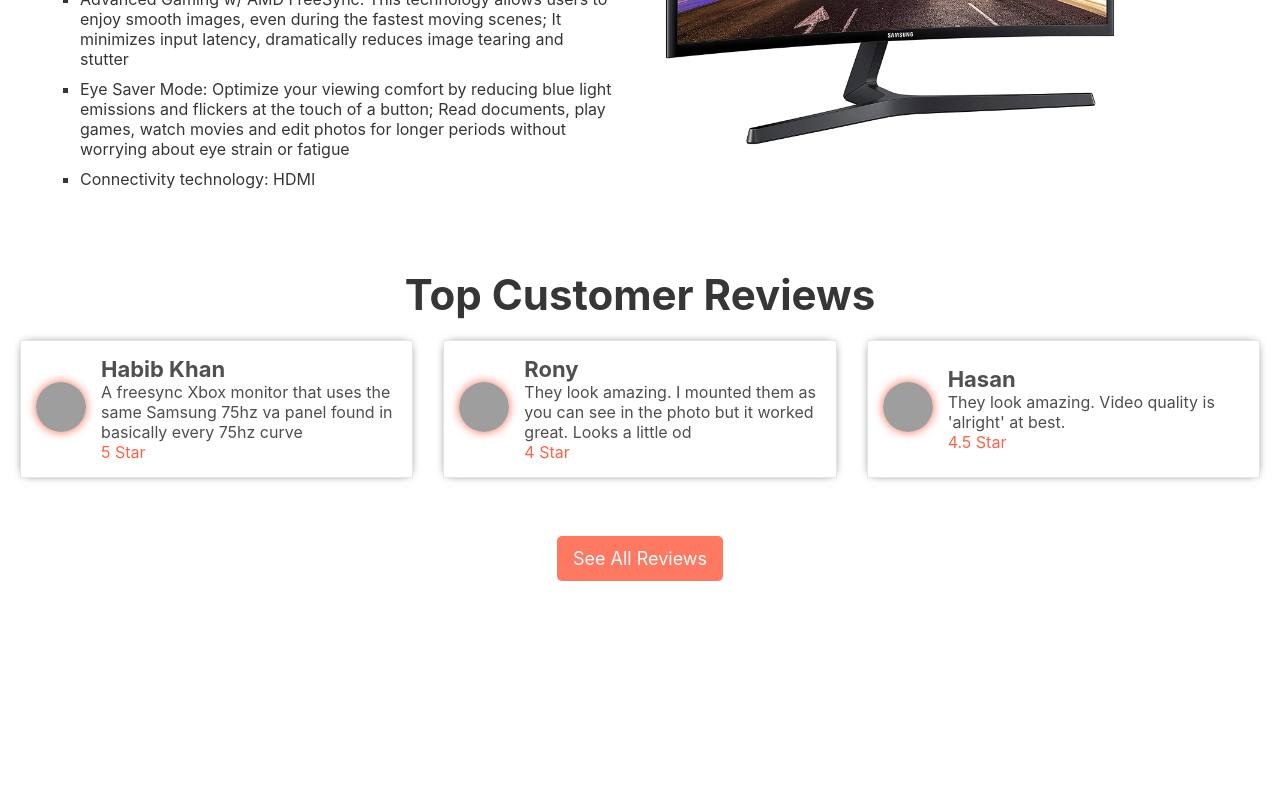
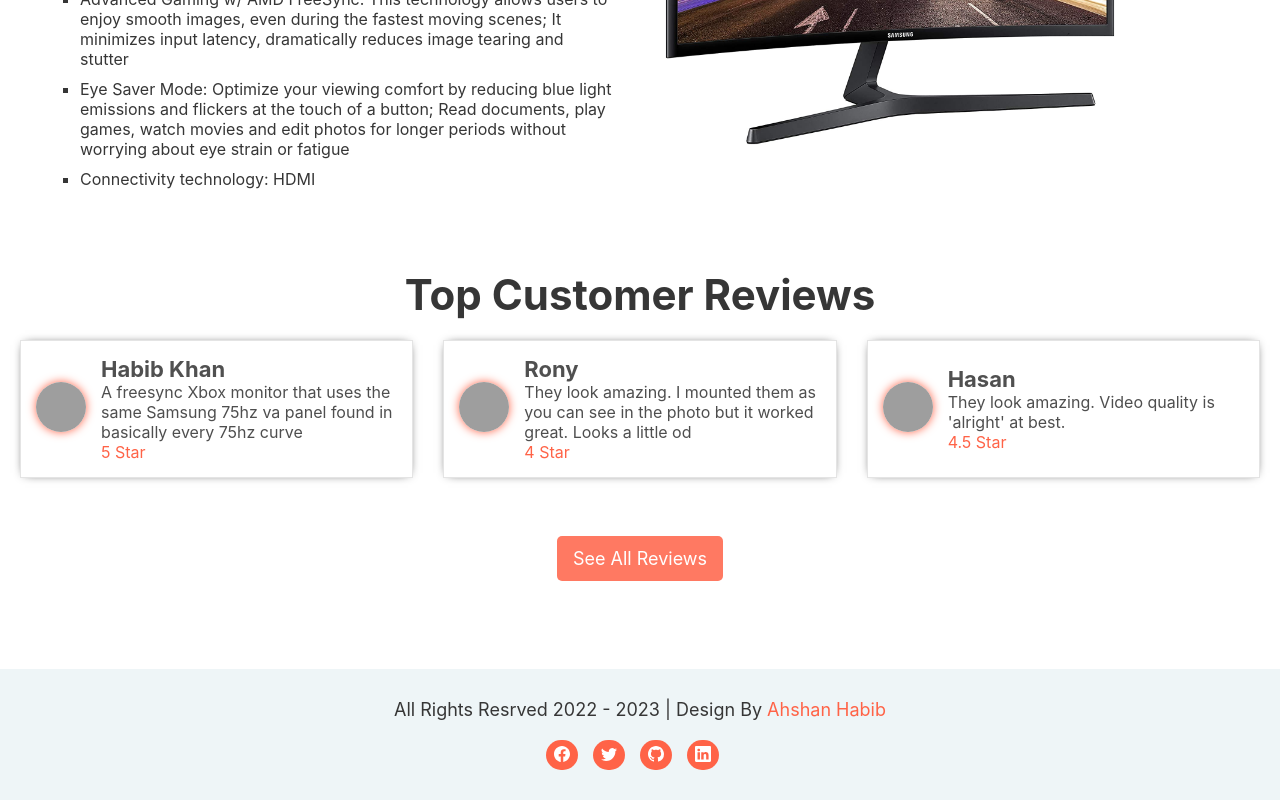
Before and after one commit to AhshanHabib26/computer_hub_in_react, a React (Create React App) app: page / in a window 1280 px wide. Shown: the part 400-1200 px from the top of the page. Before the commit the page ends 981 px from the top, so only its background shows below. Built offline with nearby package versions, Linux system fonts and the light colour scheme; grey boxes are pictures that could not be loaded.

Commit message:
Footer Component Added

```diff
--- a/src/App.js
+++ b/src/App.js
@@ -3,6 +3,7 @@ import './App.css';
 import About from './Components/About/About';
 import Blog from './Components/Blog/Blog';
 import Dashboard from './Components/Dashboard/Dashboard';
+import Footer from './Components/Footer/Footer';
 import Header from './Components/Header/Header';
 import Home from './Components/Home/Home';
 import PageNotFound from './Components/PageNotFound/PageNotFound';
@@ -20,6 +21,7 @@ function App() {
       <Route path='/about' element={<About/>}/>
       <Route path='*' element={<PageNotFound/>}/>
     </Routes>
+    <Footer/>
     </div>
   );
 }
--- /dev/null
+++ b/src/Components/Footer/Footer.css
@@ -0,0 +1,43 @@
+.footer_container{
+    display: flex;
+    flex-direction: column;
+    align-items: center;
+    margin-top: 100px;
+    background-color: #eef5f7;
+    padding: 30px 0;
+}
+.txt_Container p{
+    font-size: 18px;
+    color: #363636;
+}
+.txt_Container a{
+    text-decoration: none;
+    color: tomato;
+}
+.txt_Container a:hover{
+    color: #ff8670;
+}
+
+
+.social_link ul{
+    padding: 0;
+    list-style: none;
+}
+
+.social_link ul li{
+    display: inline-block;
+    margin-right: 15px;
+    margin-top: 20px;
+    background-color: #ff6347;
+    border-radius: 50px;
+    width: 32px;
+    height: 30px;
+    text-align: center;
+    padding-top: 6px;
+    color: #ffffff;
+    cursor: pointer;
+    transition: 0.5s ease-in-out;
+}
+.social_link ul li:hover{
+    background-color: rgb(255, 134, 112);
+}
--- /dev/null
+++ b/src/Components/Footer/Footer.js
@@ -0,0 +1,24 @@
+import React from 'react';
+import './Footer.css'
+import {BsFacebook , BsTwitter, BsGithub, BsLinkedin} from 'react-icons/bs'
+
+
+const Footer = () => {
+    return (
+        <div className='footer_container'>
+            <div className="txt_Container">
+                <p>All Rights Resrved 2022 - 2023 | Design By <a href="https://www.linkedin.com/in/ahshanhabib26/">Ahshan Habib</a> </p>
+            </div>
+            <div class="social_link">
+                <ul>
+                        <li><BsFacebook /></li>
+                        <li><BsTwitter/></li>
+                        <li><BsGithub/></li>
+                        <li><BsLinkedin/></li>
+                </ul>
+        </div>
+        </div>
+    );
+};
+
+export default Footer;
```
